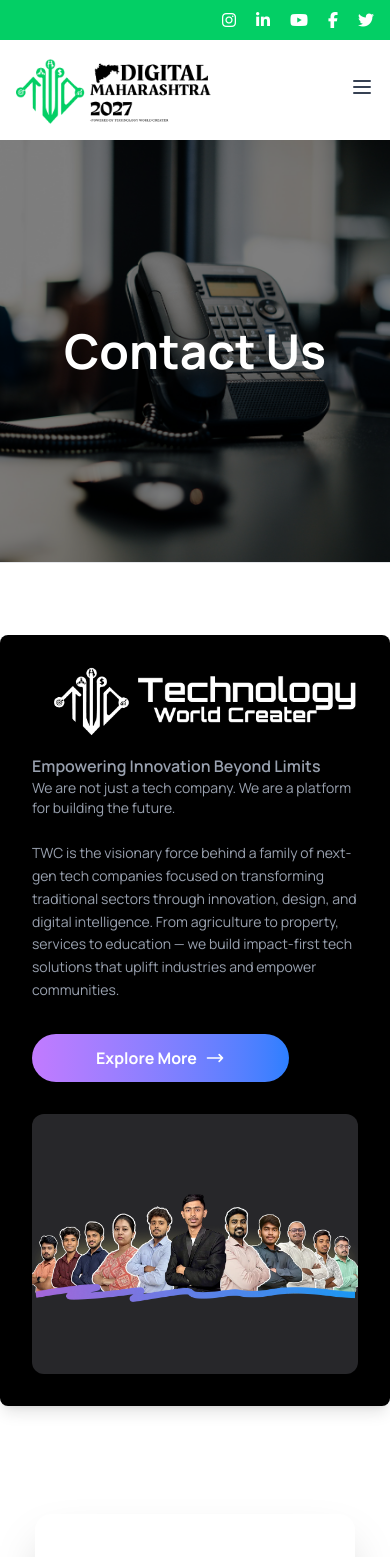
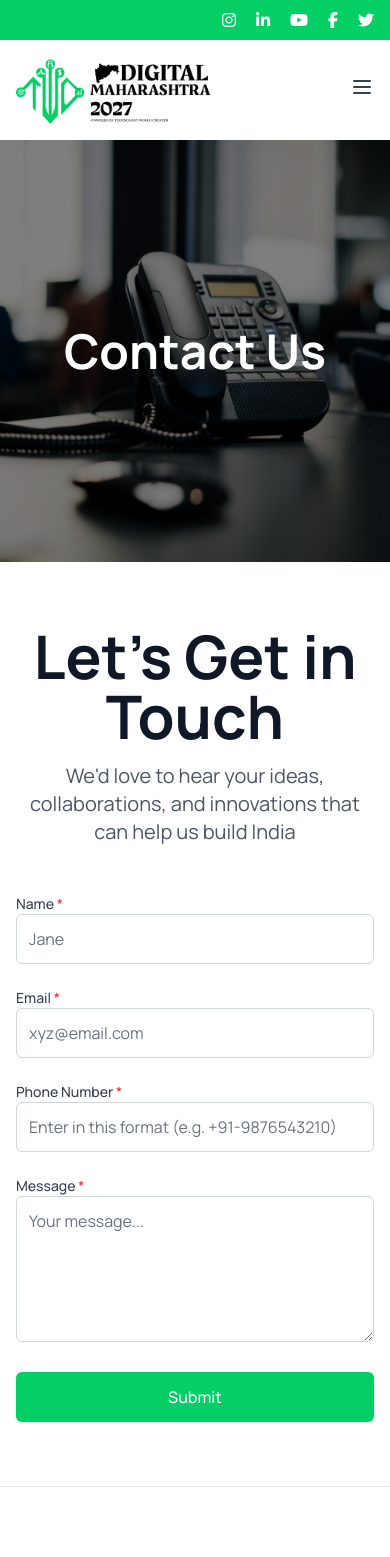
Before and after one commit to Technology-World-Creater/digital-mh-2027, a Next.js app: page /ContactUs in a window 390 px wide. Shown: the top 1557 px of the page. Built offline with nearby package versions, Linux system fonts and the light colour scheme.

Commit message:
feat(ContactUs): add contact form component to page
Implement a new contact form with fields for name, email, phone and message to enable user inquiries. The form includes validation and responsive styling.

```diff
--- /dev/null
+++ b/src/app/ContactUs/components/ContactForm.tsx
@@ -0,0 +1,97 @@
+import React from "react";
+
+const ContactForm = () => {
+  return (
+    <section className="py-16 bg-white">
+      <div className="max-w-4xl mx-auto px-4 sm:px-6 lg:px-8 text-center">
+        <h2 className="text-6xl font-bold text-gray-900 mb-4">
+          Let&apos;s Get in Touch
+        </h2>
+        <p className="text-xl w-full text-gray-600 mb-12">
+          We&apos;d love to hear your ideas, collaborations, and innovations
+          that can help us build India
+        </p>
+
+        <form className="grid grid-cols-1 gap-y-6 max-w-2xl mx-auto">
+          <div>
+            <label
+              htmlFor="name"
+              className="block text-left text-sm font-medium text-gray-700"
+            >
+              Name <span className="text-red-500">*</span>
+            </label>
+            <input
+              type="text"
+              id="name"
+              name="name"
+              placeholder="Jane"
+              className="w-full p-3 border border-gray-300 rounded-md focus:outline-none focus:ring-2 focus:ring-blue-500 placeholder-gray-500"
+              required
+            />
+          </div>
+
+          <div>
+            <label
+              htmlFor="email"
+              className="block text-left text-sm font-medium text-gray-700"
+            >
+              Email <span className="text-red-500">*</span>
+            </label>
+            <input
+              type="email"
+              id="email"
+              name="email"
+              placeholder="xyz@email.com"
+              className="w-full p-3 border border-gray-300 rounded-md focus:outline-none focus:ring-2 focus:ring-blue-500 placeholder-gray-500"
+              required
+            />
+          </div>
+
+          <div>
+            <label
+              htmlFor="phone"
+              className="block text-left text-sm font-medium text-gray-700"
+            >
+              Phone Number <span className="text-red-500">*</span>
+            </label>
+            <input
+              type="tel"
+              id="phone"
+              name="phone"
+              placeholder="Enter in this format (e.g. +91-9876543210)"
+              className="w-full p-3 border border-gray-300 rounded-md focus:outline-none focus:ring-2 focus:ring-blue-500 placeholder-gray-500"
+            />
+          </div>
+
+          <div>
+            <label
+              htmlFor="message"
+              className="block text-left text-sm font-medium text-gray-700"
+            >
+              Message <span className="text-red-500">*</span>
+            </label>
+            <textarea
+              id="message"
+              name="message"
+              rows={5}
+              placeholder="Your message..."
+              className="w-full p-3 border border-gray-300 rounded-md focus:outline-none focus:ring-2 focus:ring-blue-500 placeholder-gray-500"
+              required
+            ></textarea>
+          </div>
+
+          <div className="flex w-full">
+            <button
+              type="submit"
+              className="inline-flex justify-center py-3 w-full border border-transparent shadow-sm text-base font-medium rounded-md text-white bg-[#03CF65] hover:bg-green-600 focus:outline-none focus:ring-2 focus:ring-offset-2 focus:ring-[#03CF65]"
+            >
+              Submit
+            </button>
+          </div>
+        </form>
+      </div>
+    </section>
+  );
+};
+
+export default ContactForm;
--- a/src/app/ContactUs/page.tsx
+++ b/src/app/ContactUs/page.tsx
@@ -1,4 +1,5 @@
 import ContactUsHero from "./components/ContactUsHero";
+import ContactForm from "./components/ContactForm";
 
 const ContactUs = () => {
   return (
@@ -7,6 +8,7 @@ const ContactUs = () => {
         title="Contact Us"
         bgImage="/contactbg.jpg"
       />
+      <ContactForm />
     </>
   );
 };
```
